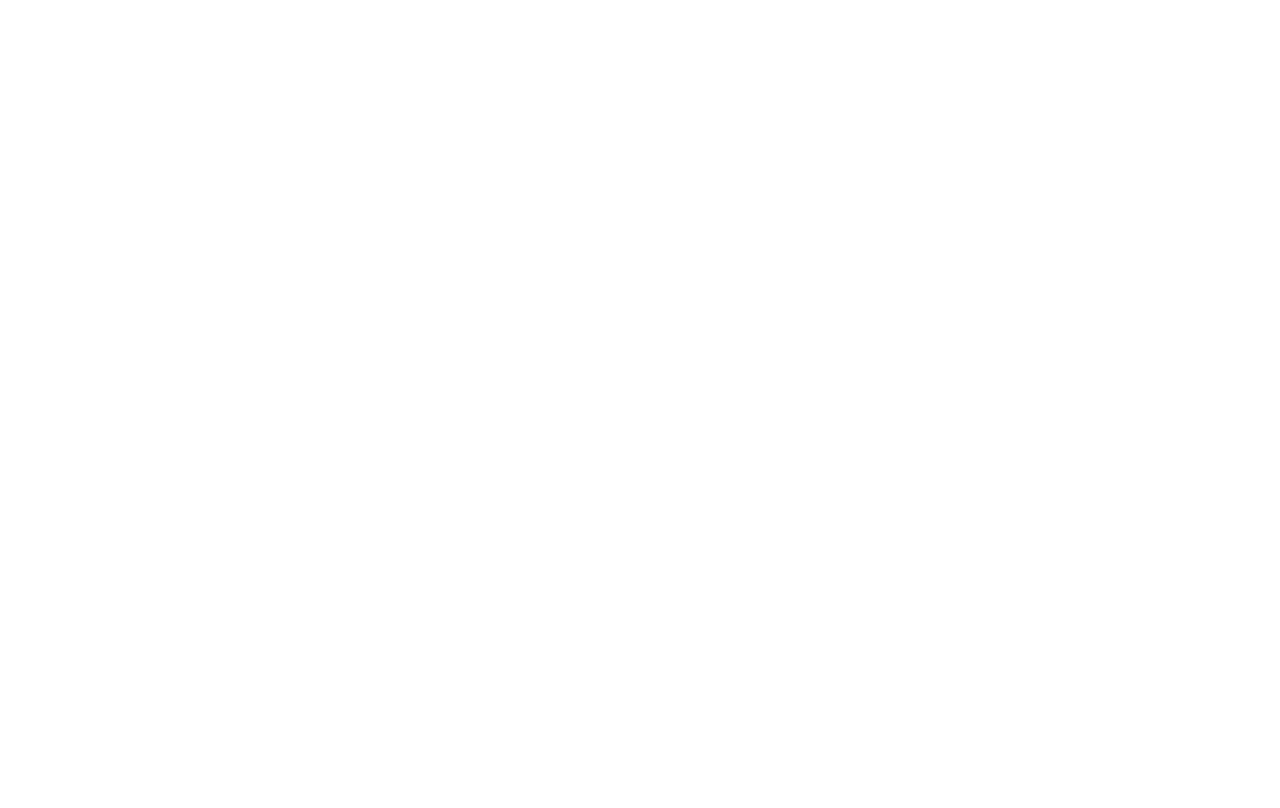
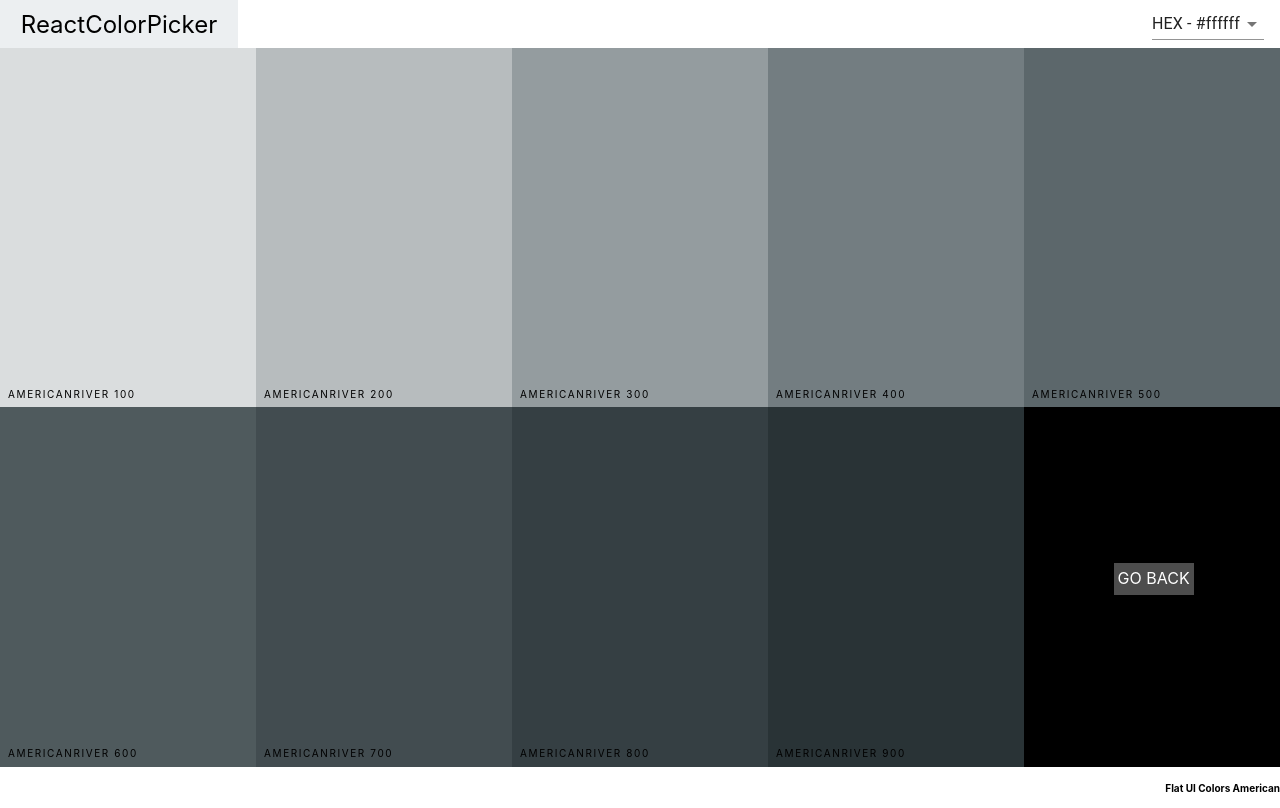
Before and after one commit to JordanFrontDev/color-app, a React (Create React App) app: page /palette/flat-ui-colors-american/americanriver in a window 1280 px wide. Built offline with nearby package versions, Linux system fonts and the light colour scheme.

Commit message:
add go back button

```diff
--- a/src/App.js
+++ b/src/App.js
@@ -4,22 +4,30 @@
 import seedPalettes from './seedPalettes';
 import PaletteList from './PaletteList';
 import { generatePalette } from './colorHelpers';
+import SingleColorPalette from './SingleColorPalette';
 
 function App() {
-  console.log(generatePalette(seedPalettes[4]));
   const findPalette = (id) => {
     return seedPalettes.find((palette) => {
       return palette.id === id;
     })
   }
+
   return (
     <Switch>
-      <Route exact path='/' render={(routeProps) => <PaletteList palettes={seedPalettes} {...routeProps}/>}/>
+      <Route exact path='/' render={(routeProps) => <PaletteList palettes={seedPalettes} {...routeProps} />} />
       <Route
         exact
         path='/palette/:id'
-        render={routeProps => <Palette palette={generatePalette(findPalette(routeProps.match.params.id))}/>}
+        render={routeProps => <Palette palette={generatePalette(findPalette(routeProps.match.params.id))} />}
       />
+      <Route
+        exact
+        path='/palette/:id/:colorId'
+        render={routeProps => <SingleColorPalette
+          palette={generatePalette(findPalette(routeProps.match.params.id))}
+          colorId={routeProps.match.params.colorId}
+          />} />
     </Switch>
   );
 }
--- a/src/ColorBox.css
+++ b/src/ColorBox.css
@@ -8,25 +8,7 @@
     margin-bottom: -3.5px;
 }
 
-.copy-button {
-    width: 5rem;
-    height: 2rem;
-    position: absolute;
-    display: inline-block;
-    top: 50%;
-    left: 50%;
-    margin-left: -3rem;
-    margin-top: -1.5rem;
-    text-align: center;
-    outline: none;
-    background: rgba(255, 255, 255, 0.3);
-    font-size: 1rem;
-    line-height: 30px;
-    color: #fff;
-    text-transform: uppercase;
-    border: none;
-    opacity: 0;
-}
+
 
 .color-box:hover .copy-button {
     opacity: 1;
@@ -42,6 +24,40 @@
     color: #000;
     letter-spacing: 0.1rem;
     text-transform: uppercase;
+}
+
+.single-color-palette .color-box {
+    height: 50%;
+}
+
+.color-box.go-back {
+    background-color: #000;
+}
+
+.copy-button,
+.back-button {
+    width: 5rem;
+    height: 2rem;
+    position: absolute;
+    display: inline-block;
+    top: 50%;
+    left: 50%;
+    margin-left: -2.4rem;
+    margin-top: -1.5rem;
+    text-align: center;
+    outline: none;
+    background: rgba(255, 255, 255, 0.3);
+    font-size: 1rem;
+    line-height: 30px;
+    color: #fff;
+    text-transform: uppercase;
+    border: none;
+    text-decoration: none;
+}
+
+.copy-button {
+    opacity: 0;
+
 }
 
 .see-more {
--- a/src/ColorBox.js
+++ b/src/ColorBox.js
@@ -1,8 +1,9 @@
 import React, { useState } from 'react';
 import './ColorBox.css';
+import { Link } from 'react-router-dom';
 import { CopyToClipboard } from 'react-copy-to-clipboard';
 
-const ColorBox = ({ background, name }) => {
+const ColorBox = ({ background, name, colorId, paletteId, showLink }) => {
     const [isCopied, setIsCopied] = useState(false);
 
     const changeCopyState = () => {
@@ -13,18 +14,21 @@
     return (
         <CopyToClipboard text={background} onCopy={changeCopyState}>
             <div style={{ background }} className='color-box'>
-            <div style={{ background }} className={`copy-overlay ${ isCopied && "show" }`}/>
-            <div className={`copy-msg ${ isCopied && "show" }`}>
-                <h1>Copied!</h1>
-                <p>{background}</p>
-            </div>
+                <div style={{ background }} className={`copy-overlay ${isCopied && "show"}`} />
+                <div className={`copy-msg ${isCopied && "show"}`}>
+                    <h1>Copied!</h1>
+                    <p>{background}</p>
+                </div>
                 <div className='copy-container'>
                     <div className='box-content'>
                         {name}
                     </div>
                     <button className='copy-button'>Copy</button>
                 </div>
-                <span className='see-more'>More</span>
+                {showLink &&
+                <Link to={`/palette/${paletteId}/${colorId}`} onClick={(e) => e.stopPropagation()}>
+                    <span className='see-more'>More</span>
+                </Link>}
             </div>
         </CopyToClipboard>
     );
--- /dev/null
+++ b/src/Footer.js
@@ -0,0 +1,11 @@
+import React from 'react';
+
+const Footer = ({ paletteName }) => {
+    return (
+        <footer className='palette-footer'>
+            {paletteName}
+        </footer>
+    );
+}
+
+export default Footer;
--- a/src/NavBar.js
+++ b/src/NavBar.js
@@ -10,7 +10,7 @@
 import 'rc-slider/assets/index.css';
 import './NavBar.css';
 
-const NavBar = ({ level, changeLevel, changeFormat }) => {
+const NavBar = ({ level, changeLevel, changeFormat, showLevels }) => {
     const [format, setFormat] = useState('hex');
     const [isOpen, setIsOpen] = useState(false);
 
@@ -30,7 +30,7 @@
             <div className='logo'>
                 <Link to='/'>ReactColorPicker</Link>
             </div>
-
+            {showLevels &&
             <div className='slider-container'>
                 <span>Level: {level}</span>
                 <div className='slider'>
@@ -41,7 +41,7 @@
                         step={100}
                     />
                 </div>
-            </div>
+            </div>}
 
             <div className='select-container'>
                 <Select value={format} onChange={handleChange}>
--- a/src/Palette.js
+++ b/src/Palette.js
@@ -1,6 +1,7 @@
 import React, { useState } from 'react';
 import ColorBox from './ColorBox';
 import NavBar from './NavBar';
+import Footer from './Footer';
 import './Palette.css';
 
 
@@ -23,17 +24,21 @@
                 level={level}
                 changeLevel={changeLevel}
                 changeFormat={changeFormat}
+                showLevels={true}
             />
 
             <div className='palette-color'>
                 {colors[level].map((color) => (
-                    <ColorBox background={color[format]} name={color.name} key={id} />
+                    <ColorBox
+                        background={color[format]}
+                        name={color.name} key={id}
+                        colorId={color.id}
+                        paletteId={id}
+                        showLink={true}
+                    />
                 ))}
             </div>
-            <footer className='palette-footer'>
-                {paletteName}
-                <span className='emoji'>{emoji}</span>
-            </footer>
+            <Footer paletteName={paletteName} />
         </div>
     );
 }
--- /dev/null
+++ b/src/SingleColorPalette.js
@@ -0,0 +1,53 @@
+import React, {useState} from 'react';
+import ColorBox from './ColorBox';
+import NavBar from './NavBar';
+import Footer from './Footer';
+import {Link} from 'react-router-dom';
+import './Palette.css';
+import './ColorBox.css';
+
+const SingleColorPalette = ({ palette, colorId }) => {
+
+    const [format, setFormat] = useState('hex');
+
+
+    const gatherShades = (palette, colorToFilterBy) => {
+        let shades = [];
+        let allColors = palette.colors;
+
+        Object.keys(allColors).forEach(key => {
+            shades = shades.concat(
+                allColors[key].filter(color => color.id === colorToFilterBy)
+            )
+        });
+
+        return shades;
+    }
+
+    const changeFormat = (value) => {
+        setFormat(value);
+    }
+
+
+    return (
+        <div className='single-color-palette palette'>
+            <NavBar changeFormat={changeFormat} showLevels={false} />
+            <div className='palette-color'>
+                {gatherShades(palette, colorId).slice(1).map(color => (
+                    <ColorBox
+                        key={color.name}
+                        name={color.name}
+                        background={color[format]}
+                        showLink={false}
+                    />
+                ))}
+                <div className='go-back color-box'>
+                    <Link to={`/palette/${palette.id}`} className='back-button'>Go Back</Link>
+                </div>
+            </div>
+            <Footer paletteName={palette.paletteName} />
+        </div>
+    );
+}
+
+export default SingleColorPalette;
```
